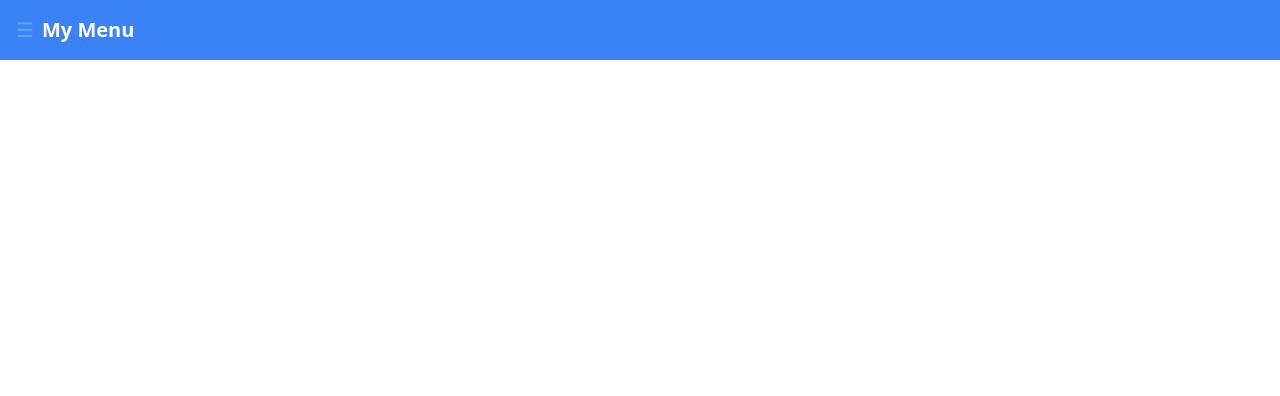
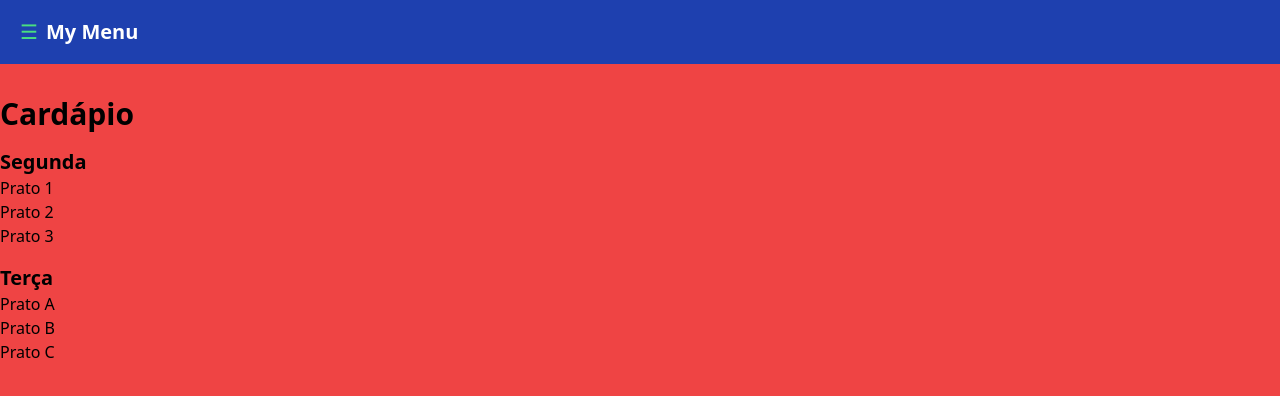
Before and after one commit to Projeto-Menu/mvr-front, a Vue app: page / in a window 1280 px wide. Shown: the top 396 px of the page. Built offline with nearby package versions, Linux system fonts and the light colour scheme.

Commit message:
Header e Barra lateral finalizado

```diff
--- a/package.json
+++ b/package.json
@@ -8,6 +8,7 @@
     "preview": "vite preview"
   },
   "dependencies": {
+    "date-fns": "^2.30.0",
     "primevue": "^3.37.0",
     "vue": "^3.3.4",
     "vue-router": "^4.2.5"
--- /dev/null
+++ b/src/components/Cardapio.vue
@@ -0,0 +1,48 @@
+<template>
+    <div :class="{ 'ml-60': sidebarVisible }" class="min-h-screen bg-red-500 flex">
+      <div class="flex-1">
+        <h2 class="text-3xl font-semibold mt-8 mb-4">Cardápio</h2>
+        <div v-for="(dia, index) in diasSemana" :key="index">
+          <h3 class="text-xl font-semibold mt-4">{{ dia.nome }}</h3>
+          <ul>
+            <li v-for="(prato, pratoIndex) in dia.pratos" :key="pratoIndex">
+              {{ prato }}
+            </li>
+          </ul>
+        </div>
+      </div>
+    </div>
+  </template>
+
+  <script>
+  import Header from "@/components/Header.vue";
+  import SidebarMenu from "@/components/SidebarMenu.vue";
+
+  export default {
+    components: {
+      Header,
+      SidebarMenu,
+    },
+    data() {
+      return {
+        sidebarVisible: false,
+        diasSemana: [
+          {
+            nome: "Segunda",
+            pratos: ["Prato 1", "Prato 2", "Prato 3"],
+          },
+          {
+            nome: "Terça",
+            pratos: ["Prato A", "Prato B", "Prato C"],
+          },
+          // Adicione os demais dias da semana com seus respectivos pratos
+        ],
+      };
+    },
+    methods: {
+      closeSidebar() {
+        this.sidebarVisible = false;
+      },
+    },
+  };
+  </script>
--- a/src/components/Header.vue
+++ b/src/components/Header.vue
@@ -1,13 +1,10 @@
 <template>
-  <header class="bg-blue-500 text-white p-4">
-    <div class="container mx-auto flex items-center">
-      <button @click="toggleSidebar" class="text-xl text-blue-400">
+  <header class="bg-blue-800 text-white h-16 flex items-center pl-5">
+      <button @click="toggleSidebar" class="text-xl text-green-400">
         &#9776;
       </button>
-
       <router-link to="/" class="text-xl font-bold ml-2">My Menu</router-link>
       <SidebarMenu :visible="sidebarVisible" @close="closeSidebar" />
-    </div>
   </header>
 </template>
 
@@ -33,7 +30,3 @@
   },
 };
 </script>
-
-<style scoped>
-/* Adicione estilos específicos do componente aqui, se necessário */
-</style>
--- a/src/components/SidebarMenu.vue
+++ b/src/components/SidebarMenu.vue
@@ -1,32 +1,67 @@
 <template>
-    <div v-if="visible" class="fixed inset-y-0 left-0 top-16 bg-gray-800 p-4">
-      <ul class="mt-4 space-y-2">
-        <router-link to="/cardapio" @click="closeSidebar">
-          <li class="text-white">Cardápio</li>
-        </router-link>
-        <router-link to="/sobre" @click="closeSidebar">
-          <li class="text-white">Sobre Nós</li>
-        </router-link>
-        <router-link to="/contato" @click="closeSidebar">
-          <li class="text-white">Contato</li>
-        </router-link>
-      </ul>
+  <div v-if="visible" class="fixed inset-y-0 left-0 mt-16 bg-blue-500 p-4 w-60">
+    <!-- Nova seção para a semana -->
+    <div class="mt-4 text-white">
+      <p class="text-2xl font-semibold">Semana</p>
+      <p class="text-lg">De {{ semanaInfo }}</p>
+    </div>
+
+    <!-- Nova seção para o Dia da Semana -->
+    <div class="mt-4 text-white">
+      <p class="text-2xl font-semibold">Dia da Semana</p>
+      <div class="mt-2 space-y-2">
+        <Button
+          class="w-full bg-blue-900 px-3 py-2 rounded"
+          label="Segunda"
+        />
+        <Button
+          class="w-full bg-blue-900  text-white px-3 py-2 rounded"
+          label="Terça"
+        />
+        <Button
+          class="w-full bg-blue-900  text-white px-3 py-2 rounded"
+          label="Quarta"
+        />
+        <Button
+          class="w-full bg-blue-900  text-white px-3 py-2 rounded"
+          label="Quinta"
+        />
+        <Button
+          class="w-full bg-blue-900  text-white px-3 py-2 rounded"
+          label="Sexta"
+        />
+      </div>
+    </div>
   </div>
 </template>
 
 <script>
+import { startOfWeek, addDays, format } from "date-fns";
+
 export default {
   props: {
     visible: Boolean,
   },
+  data() {
+    return {
+      semanaInfo: this.obterSemanaAtual(),
+    };
+  },
   methods: {
     closeSidebar() {
-        this.$emit('close');
+      this.$emit("close");
+    },
+    obterSemanaAtual() {
+      const hoje = new Date();
+      const inicioDaSemana = startOfWeek(hoje, { weekStartsOn: 1 }); // Onde 1 é segunda-feira
+      const segundaFeira = inicioDaSemana;
+      const sextaFeira = addDays(inicioDaSemana, 4);
+
+      return `${format(segundaFeira, "dd/MM")} a ${format(
+        sextaFeira,
+        "dd/MM"
+      )}`;
     },
   },
 };
 </script>
-
-  <style scoped>
-  /* Adicione estilos específicos do componente aqui, se necessário */
-  </style>
--- a/src/main.js
+++ b/src/main.js
@@ -3,6 +3,8 @@
 import PrimeVue from 'primevue/config';
 import router from './router/index';
 import Header from '../src/components/Header.vue';
+import Button from 'primevue/button';
+
 import input from './input.css';
 
 const app = createApp(App)
@@ -11,3 +13,4 @@
 app.mount('#app');
 
 app.component('Header', Header)
+app.component('Button', Button)
--- a/src/views/Home.vue
+++ b/src/views/Home.vue
@@ -1,19 +1,19 @@
 <template>
   <div>
     <Header />
+    <Cardapio/>
   </div>
 </template>
 
 <script>
-import Menu from "primevue/menu";
+import Cardapio from '../components/Cardapio.vue';
 
 export default {
   components: {
-    Menu,
+    Cardapio,
   },
   data() {
     return {
-      menu: null,
       items: null,
     };
   },
```
Also changed, not shown: 1 other file (tests, documents, lock files or other folders). Lines whose indentation alone changed are shown as unchanged.
